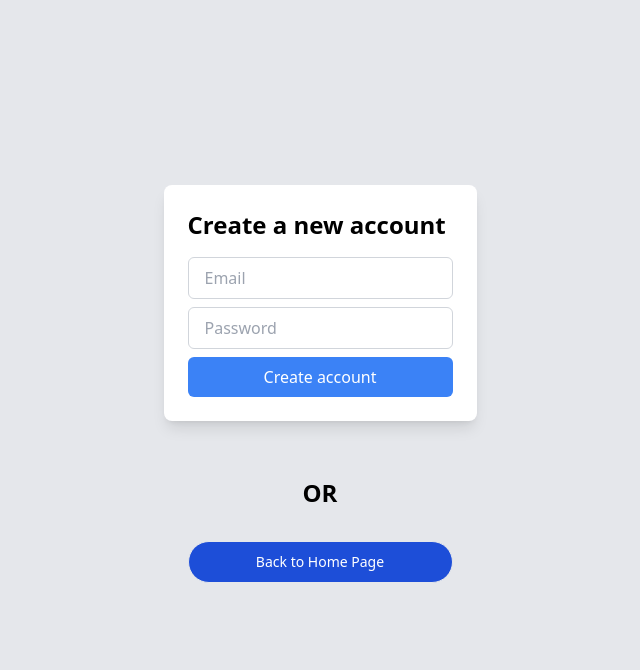
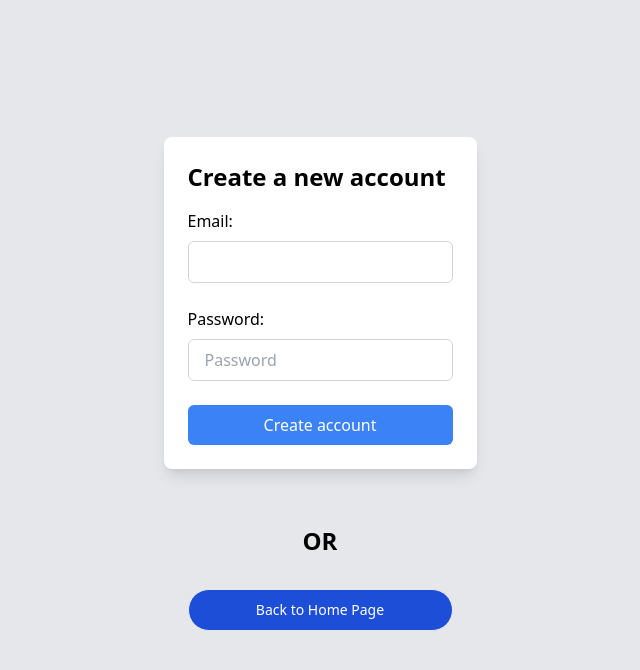
Before and after one commit to sritaj/react_firebaseAuthDemo, a React (Vite) app: page /registernewuser in a window 1280 px wide. Shown: the top 670 px of the page, without its empty margins (320-960 px from the left). Built offline with nearby package versions, Linux system fonts and the light colour scheme; no server answers.

Commit message:
Made the structure similar to existing page

```diff
--- a/src/pages/CreateSignInAccount.jsx
+++ b/src/pages/CreateSignInAccount.jsx
@@ -30,13 +30,22 @@ const CreateSignInAccount = () => {
         <div className="p-6  bg-white rounded-lg shadow-lg">
           <h1 className="text-2xl font-bold mb-4">Create a new account</h1>
           <form onSubmit={handleSubmit} className="flex flex-col gap-2">
+            <div className="mb-4">
+              <label htmlFor="email" className="block mb-2">
+                Email:
+              </label>
               <input
-              type="email"
-              placeholder="Email"
+                type="text"
+                id="email"
                 value={email}
                 onChange={(e) => setEmail(e.target.value)}
-              className="border border-gray-300 rounded-md px-4 py-2"
+                className="w-full border border-gray-300 rounded-md py-2 px-3 focus:outline-none focus:ring-2 focus:ring-blue-500"
               />
+            </div>
+            <div className="mb-4">
+              <label htmlFor="email" className="block mb-2">
+                Password:
+              </label>
               <input
                 type="password"
                 placeholder="Password"
@@ -44,10 +53,11 @@ const CreateSignInAccount = () => {
                 onChange={(e) => setPassword(e.target.value)}
                 className="border border-gray-300 rounded-md px-4 py-2"
               />
+            </div>
             <button
               disabled={loading}
               type="submit"
-              className="bg-blue-500 text-white rounded-md px-4 py-2"
+              className="w-full bg-blue-500 text-white py-2 px-4 rounded-md hover:bg-blue-600"
             >
               Create account
             </button>
```
Lines whose indentation alone changed are shown as unchanged.
